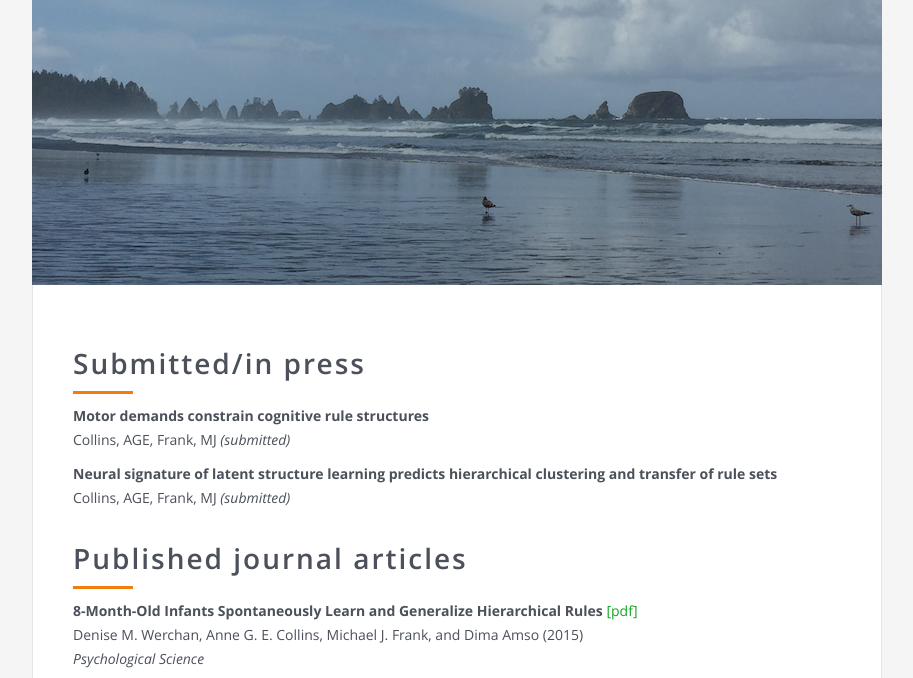
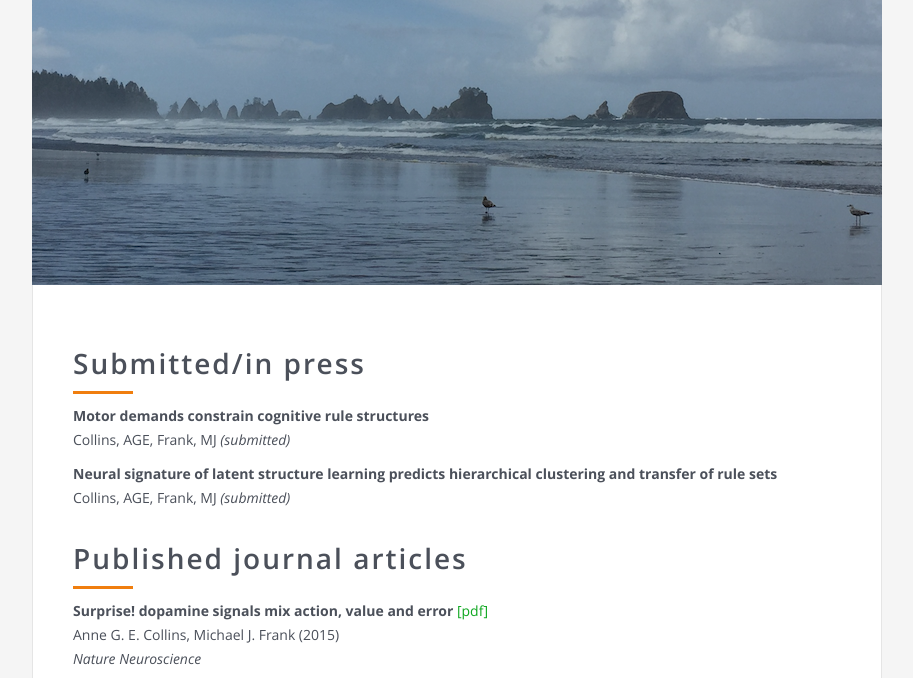
Before and after one commit to AnneCollins/AnneCollins.github.io, a plain HTML site: page pages/publications.html in a window 1280 px wide. Shown: the part 75-753 px from the top of the page, without its empty margins (183-1096 px from the left). Drawn offline with Linux system fonts and the light colour scheme.

Commit message:
Generate Pelican site

```diff
--- a/pages/publications.html
+++ b/pages/publications.html
@@ -64,6 +64,9 @@ Collins, AGE, Frank, MJ <em>(submitted)</em></p>
 <p><strong>Neural signature of latent structure learning predicts hierarchical clustering and transfer of rule sets</strong><br />
 Collins, AGE, Frank, MJ <em>(submitted)</em></p>
 <h1>Published journal articles</h1>
+<p><strong>Surprise! dopamine signals mix action, value and error</strong> <a href="/pdfs/papers/CollinsFrank2016NNNaV_Dopamine.pdf">[pdf]</a>  <br />
+Anne G. E. Collins, Michael J. Frank (2015)<br />
+<em>Nature Neuroscience</em></p>
 <p><strong>8-Month-Old Infants Spontaneously Learn and Generalize Hierarchical Rules</strong> <a href="/pdfs/papers/WerchanCollinsEtal2015_psychScience.pdf">[pdf]</a>  <br />
 Denise M. Werchan, Anne G. E. Collins, Michael J. Frank, and Dima Amso (2015)<br />
 <em>Psychological Science</em></p>
```
Also changed, not shown: 2 other files.
